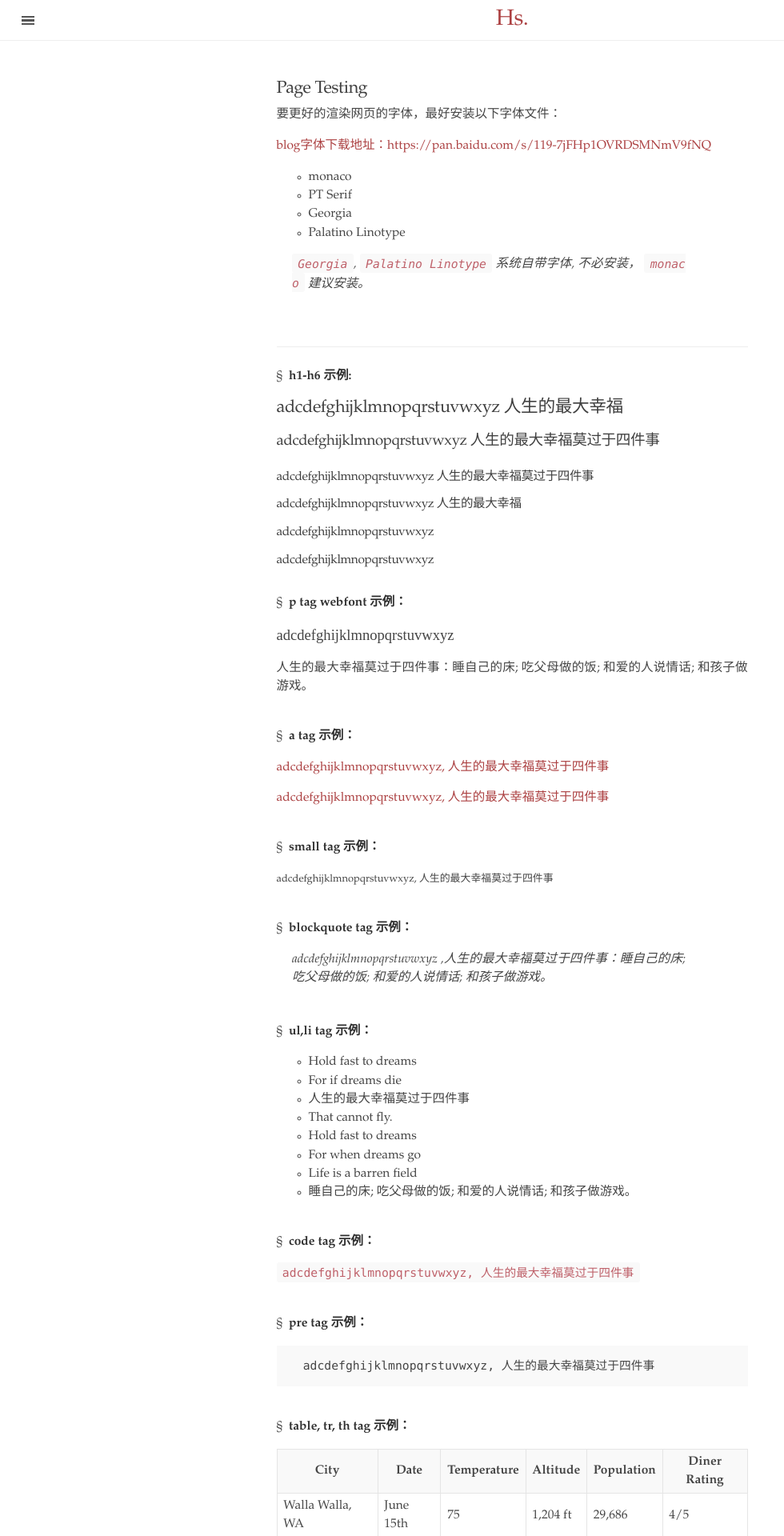
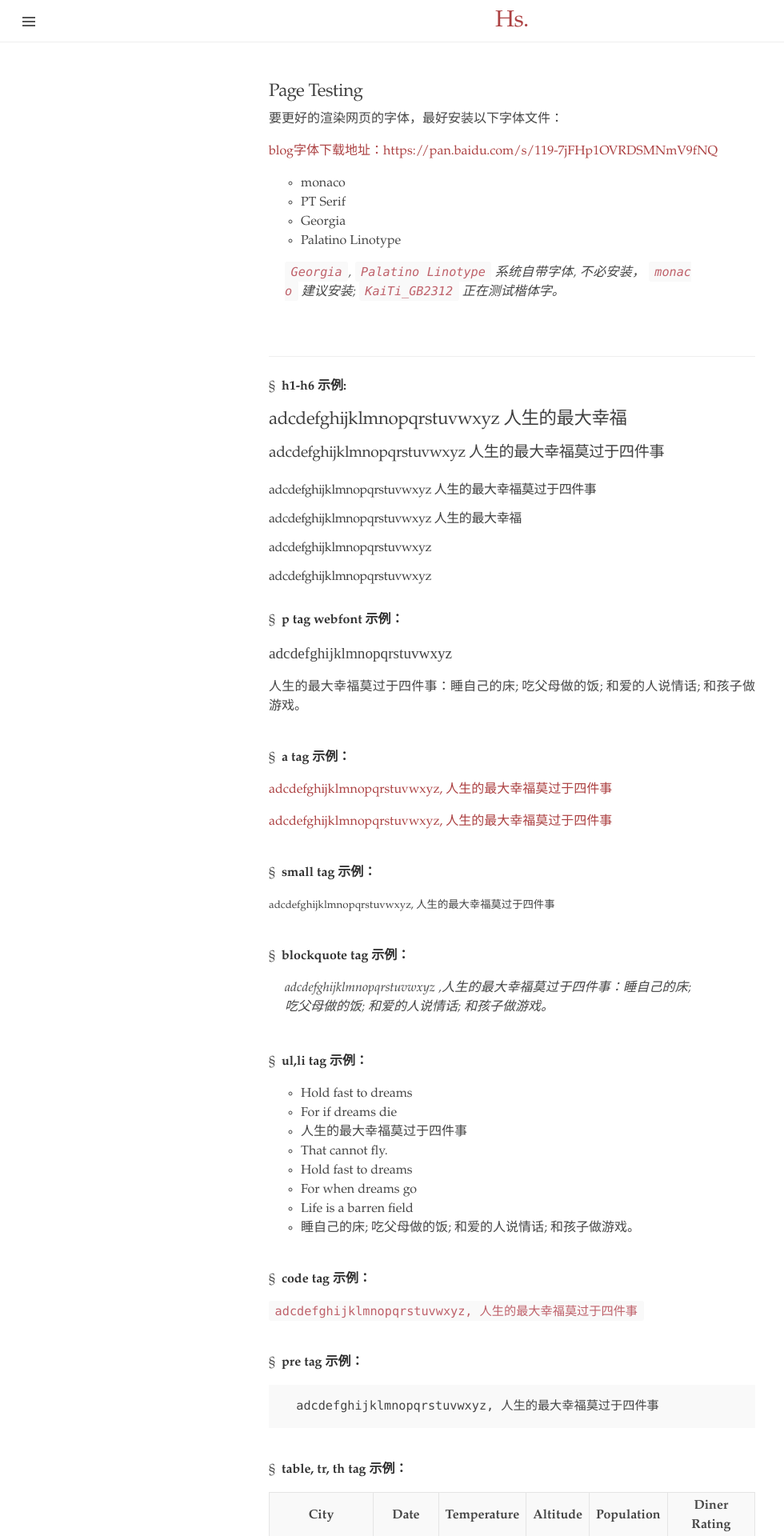
Before and after one commit to symphonyh/blog, a Jekyll site: the page built from testpage.md, in a window 1280 px wide. Shown: the top 1920 px of the page at 80% size, without its empty margins (0-980 px from the left). Built offline with Jekyll 4.4.1, drawn with Linux system fonts in a browser that asks for light colours.

Commit message:
2018-8-18:20:28

```diff
--- a/_includes/sidebar.html
+++ b/_includes/sidebar.html
@@ -4,7 +4,7 @@
 <!-- Toggleable sidebar -->
 <div class="sidebar" id="sidebar">
     <div class="sidebar-item">
-        <p style="font-family: "Microsoft YaHei";>{{ site.description }}</p>
+        <p style="font-family: "Microsoft YaHei"";>{{ site.description }}</p>
     </div>
     <nav class="sidebar-nav">
         <a class="sidebar-nav-item{% if page.url == site.baseurl %} active{% endif %}" href="{{ site.baseurl }}/">Home</a> {% comment %} The code below dynamically generates a sidebar nav of pages with `layout: page` in the front-matter. See readme for usage. {% endcomment %} {% assign pages_list = site.pages | sort:"url" %} {% for node in pages_list %} {% if node.title != null %} {% if node.layout == "page" %}
--- a/public/css/ed.css
+++ b/public/css/ed.css
@@ -49,7 +49,7 @@ small {
 
 @media (min-width: 38em) {
     html {
-        font-size: 15.5px;
+        font-size: 16px;
     }
 }
 
--- a/about.md
+++ b/testpage.md
@@ -12,7 +12,8 @@ title: Page Testing
 - Georgia
 - Palatino Linotype
 
-> `Georgia`, `Palatino Linotype` 系统自带字体, 不必安装， `monaco` 建议安装。
+> `Georgia`, `Palatino Linotype` 系统自带字体, 不必安装， `monaco` 建议安装;
+> `KaiTi_GB2312` 正在测试楷体字。
 
 <br>
 <!-- <img src="/assets/hxy.jpg" alt="bella-and-me" style="margin: 0"><br> -->
```
